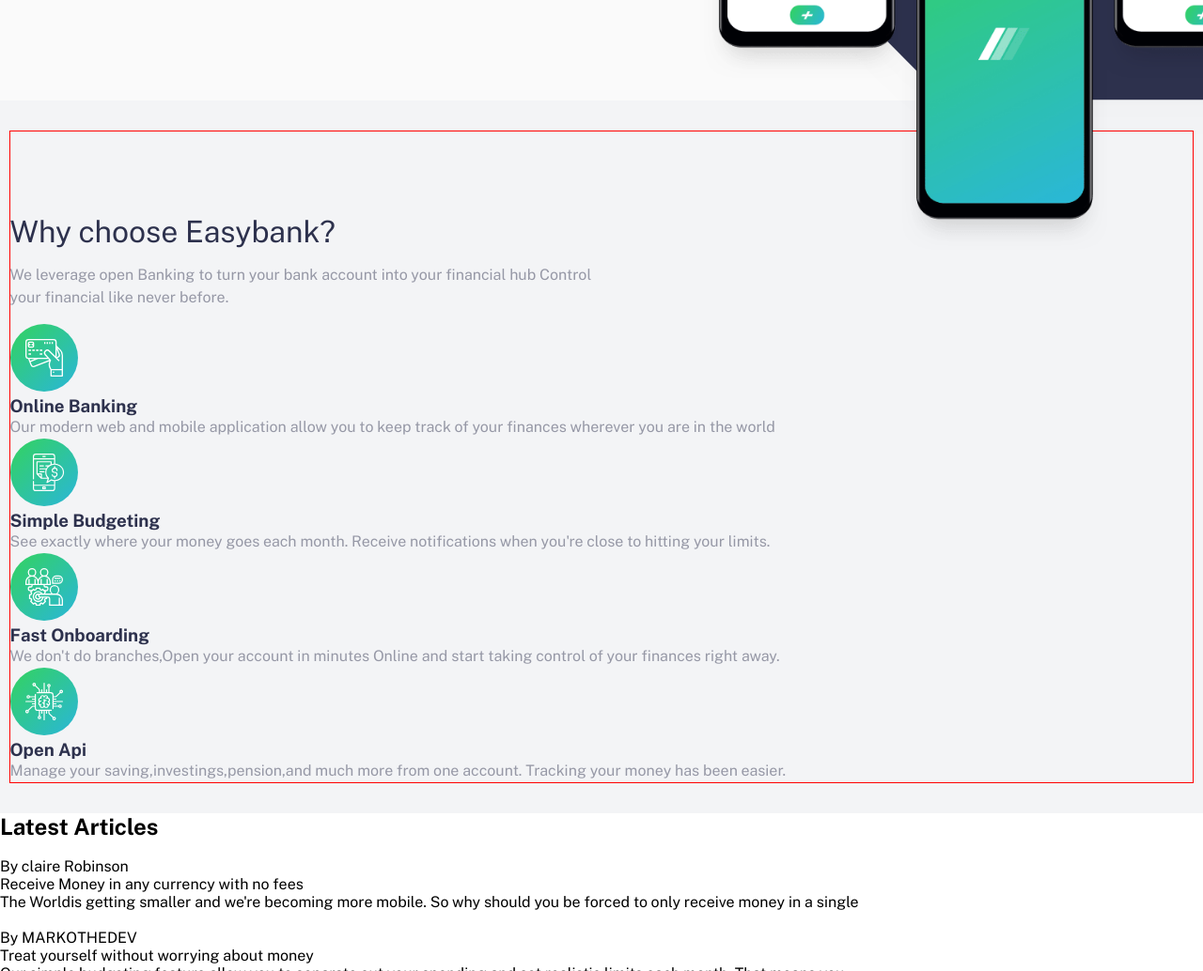
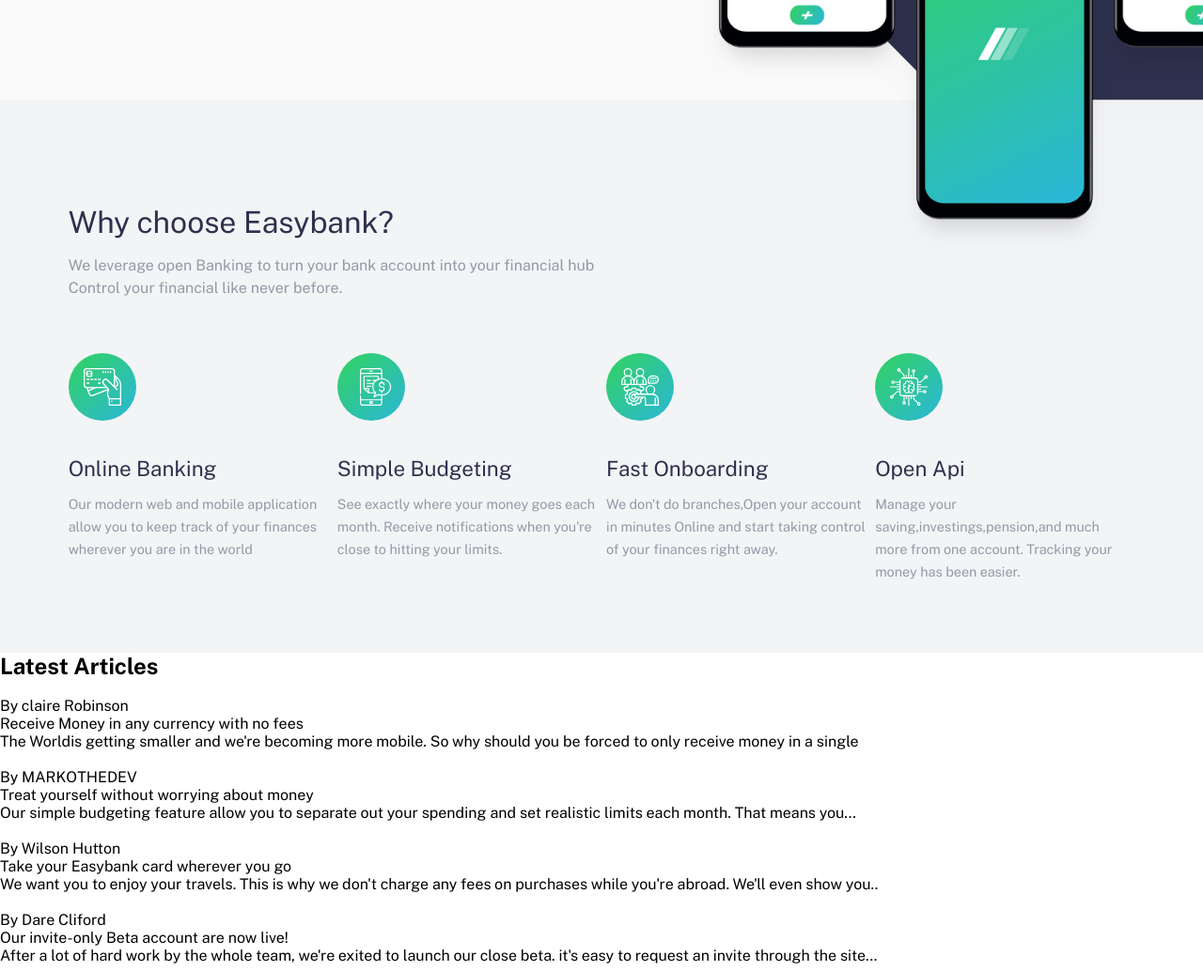
Before and after one commit to MARKOTHEDEV/easy-banking-landingPage, a plain HTML site: page index.html in a window 1280 px wide. Shown: the part 500-1534 px from the top of the page at 94% size. Drawn offline with nearby package versions, Linux system fonts and the light colour scheme.

Commit message:
at this point thewhyChooseUsSection is fully responsive

```diff
--- a/scss/main.scss
+++ b/scss/main.scss
@@ -217,7 +217,7 @@ nav{
     padding:2rem .6rem;
 
     .why_choose_us_content_container{
-        border: 1px solid red;
+        // border: 1px solid red;
         // margin-top: 3%;
     }
     .why_choose_heading{
@@ -236,6 +236,28 @@ nav{
         p{
             text-align: center;
             padding: .8rem 0;
+            // font-size: .9rem;
+
+        }
+    }
+
+
+    .why_choose___grid{
+
+        .why_choose_box{
+            text-align: center;
+            margin: 15% 0;
+            // border: 1px solid green;
+
+            img{
+                margin-bottom: 7%;
+                display: inline-block;
+            }h3{
+                font-weight: 500;
+                text-transform: capitalize;
+                margin: 5% 0;
+                // font-size: 1.4rem;
+            }
         }
     }
 }
@@ -248,6 +270,32 @@ nav{
                 height: unset;
 
 
+    }
+}
+
+@media screen and (min-width:400px) {
+    .why_choose___grid{
+
+        .why_choose_box{
+
+            img{
+
+                margin-bottom: 7%;
+                display: inline-block;
+            }h3{
+                font-weight: 500;
+                text-transform: capitalize;
+                margin: 5% 0;
+                font-size: 1.4rem;
+            }
+        }
+    }
+}
+@media screen and (min-width:500px){
+    .why_choose___grid{
+        display:grid;
+        grid-template-columns: repeat(2,1fr);
+        gap: 0 10px;
     }
 }
 @media screen and (min-width:500px){
@@ -415,7 +463,20 @@ nav{
        }
 
 
+
+
+       .why_choose___grid{
+        display:grid;
+        grid-template-columns: repeat(3,1fr);
+        gap: 0 10px;
+
+        .why_choose_box{
+            text-align: left;
+        }
     }
+
+    }
+
 }
 @media screen  and (min-width:1000px){
     nav{
@@ -426,6 +487,26 @@ nav{
 
         width: 30%;
     }
+
+  .why_choose {
+    .why_choose_us_content_container{
+        // border: 1px solid red;
+        margin: 0 auto;
+        width: 90%;
+    }
+
+    .why_choose___grid{
+        display:grid;
+        grid-template-columns: repeat(4,1fr);
+        gap: 0 10px;
+
+    }
+    .why_choose_box p{
+        font-size: .9rem
+    }
+
+    }
+
 }
 @media screen  and (min-width:1146px){
    .hero-section{
```
Also changed, not shown: css/main.css.
